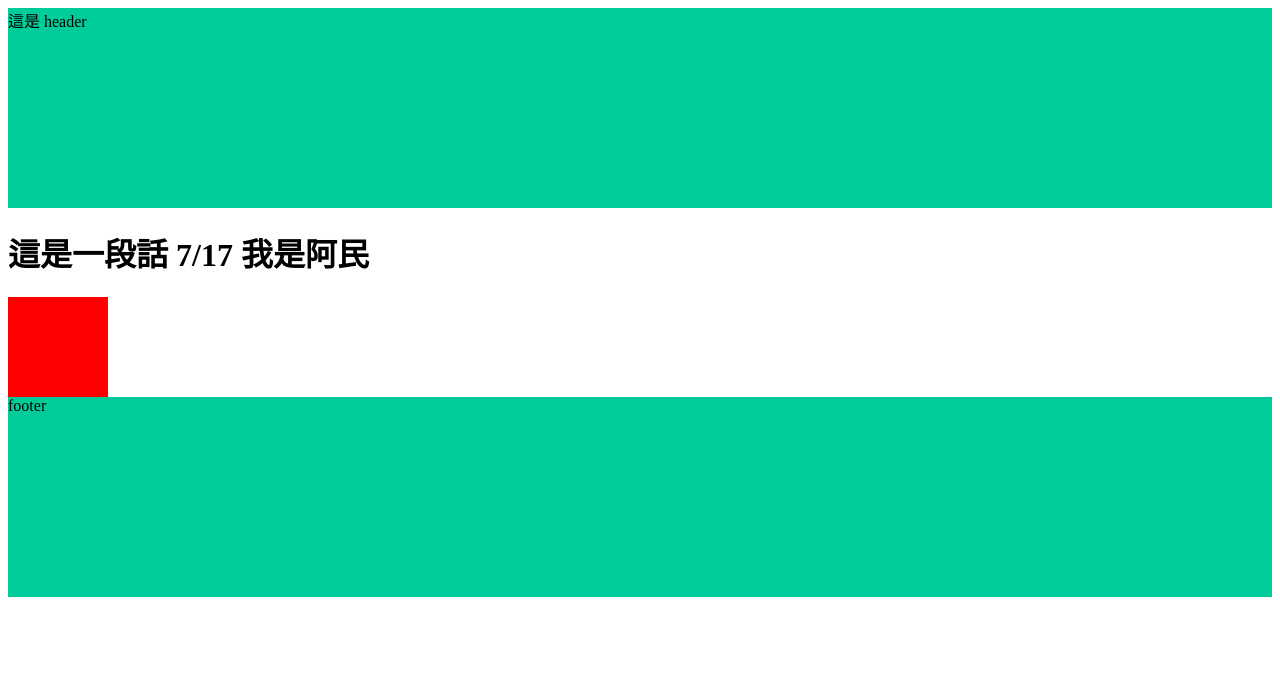
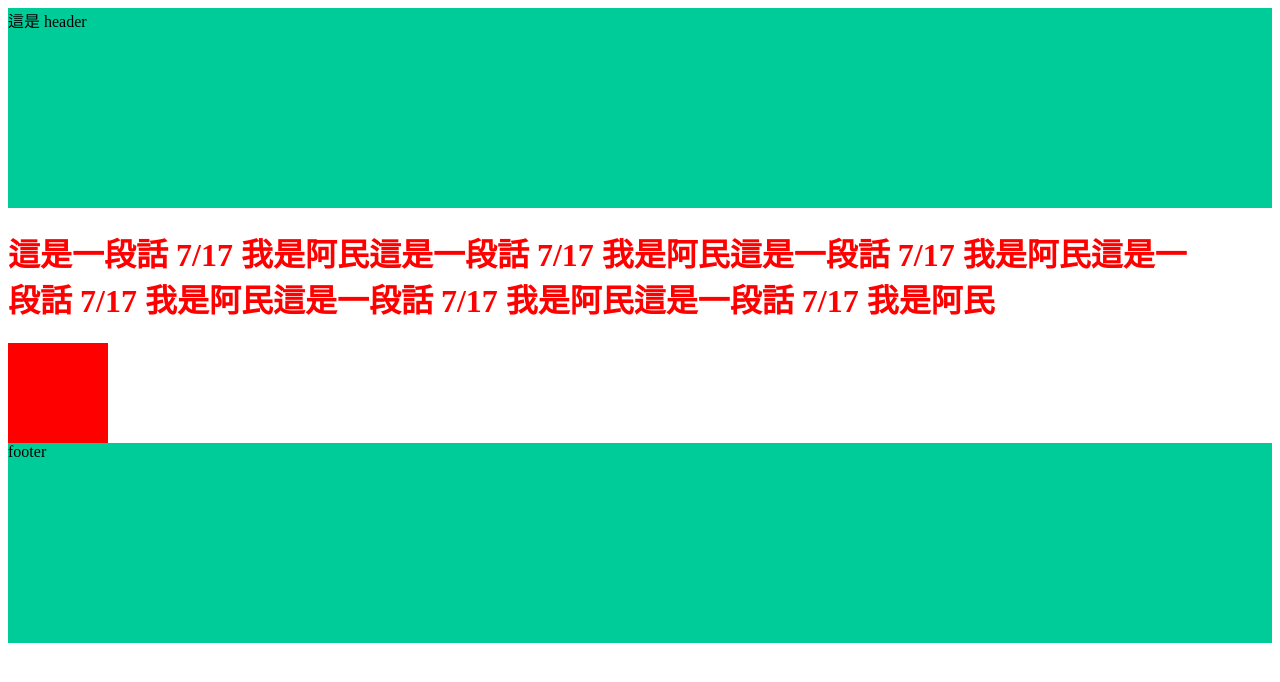
Before and after one commit to linyinmin/newWeb-1, a plain HTML site: page index.html in a window 1280 px wide. Drawn offline with Linux system fonts and the light colour scheme.

Commit message:
Update 2022-07-29T13:07:05.201Z

```diff
--- a/assets/style/all.css
+++ b/assets/style/all.css
@@ -20,4 +20,14 @@
     width: 200px;
     background-color: #00cc99; }
 
+.title {
+  color: red; }
+
+@media (max-width: 767px) {
+  .title {
+    color: blue; } }
+
+.title {
+  max-width: 1200px; }
+
 /*# sourceMappingURL=all.css.map */
--- a/index.html
+++ b/index.html
@@ -15,9 +15,12 @@
   </header>
 
 
-<h1>
-  這是一段話 7/17 我是阿民
-</h1>
+<div class="container">
+  <h1 class="title">
+    這是一段話 7/17 我是阿民這是一段話 7/17 我是阿民這是一段話 7/17 我是阿民這是一段話 7/17 我是阿民這是一段話 7/17 我是阿民這是一段話 7/17 我是阿民
+  </h1>
+</div>
+
 
 <div class="box"></div>
 
```
Also changed, not shown: 1 other file.
